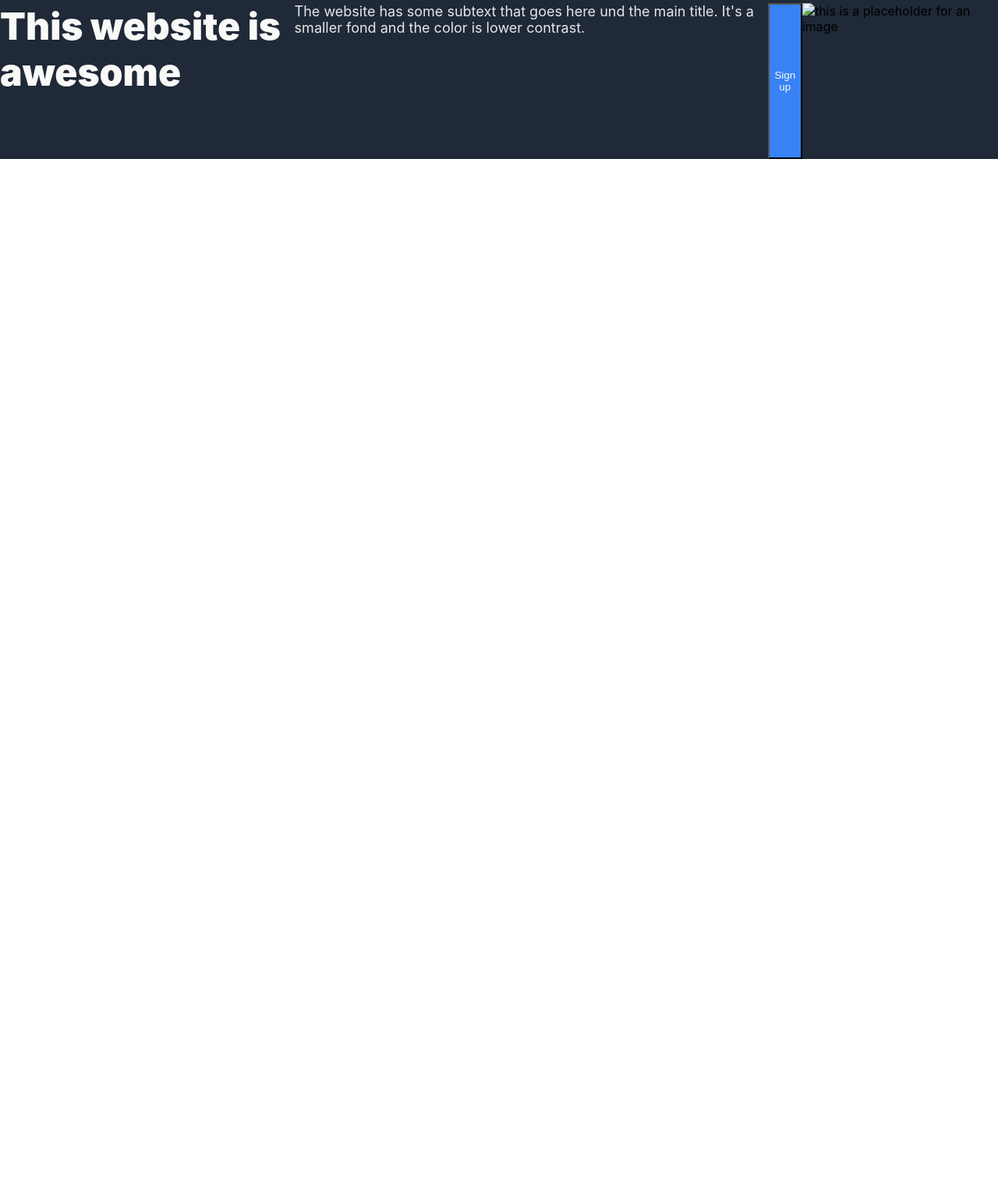
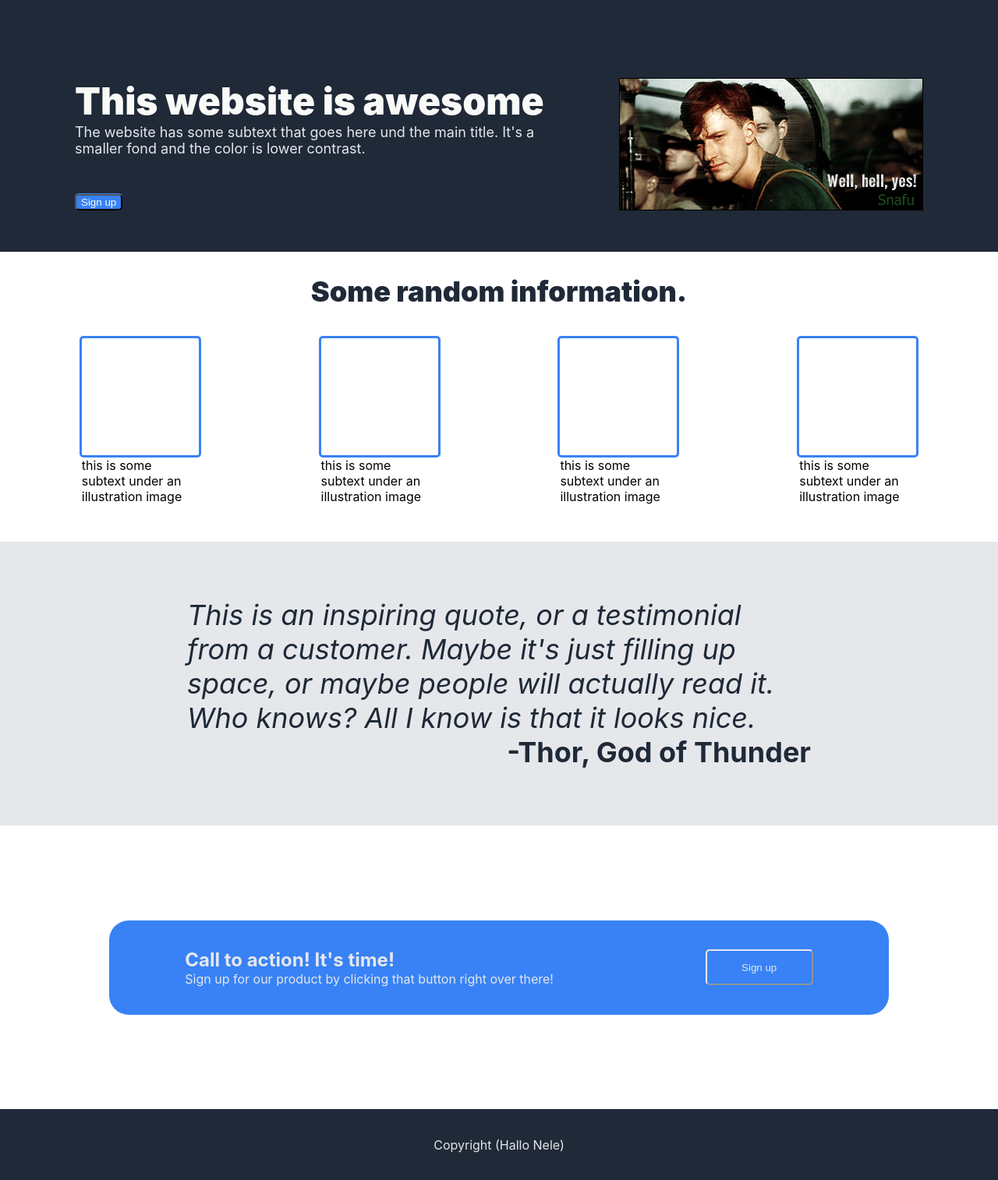
Before and after one commit to Snafubar1337/website_odin, a plain HTML site: page index.html in a window 1280 px wide. Shown: the part 41-1555 px from the top of the page at 78% size. Before the commit the page ends 800 px from the top, so only its background shows below. Drawn offline with Linux system fonts and the light colour scheme.

Commit message:
FINISH layout and styling

```diff
--- a/index.html
+++ b/index.html
@@ -22,27 +22,42 @@
             </div>
         </div>
         <div class="content">
-            <div class="headline">
-                This website is awesome
+            <div class="left-block">
+                <div class="headline">
+                    This website is awesome
+                </div>
+                <div class="subtext">
+                    The website has some subtext that goes here und the main title. It's a smaller fond and the color is lower contrast.
+                </div>
+                <div class="buttons"><button class="buttons">Sign up</button></div>
             </div>
-            <div class="subtext">
-                The website has some subtext that goes here und the main title. It's a smaller fond and the color is lower contrast.
-            </div>
-            <button class="signup">Sign up</button>
-            <img class="placeholder1" src="" alt="this is a placeholder for an image">
+            <img class="placeholder1" src="7YRucab.png" alt="this is a placeholder for an image">
         </div>
     </div>
     <div class="second_section">
-
+        <div class="title">Some random information.</div>
+        <div class="container-second">
+            <div class="text"><div class="pic"></div>this is some subtext under an illustration image</div>
+            <div class="text"><div class="pic"></div>this is some subtext under an illustration image</div>
+            <div class="text"><div class="pic"></div>this is some subtext under an illustration image</div>
+            <div class="text"><div class="pic"></div>this is some subtext under an illustration image</div>
+        </div>
     </div>
     <div class="third_section">
-
+        <div class="inspiring">This is an inspiring quote, or a testimonial from a customer. Maybe it's just filling up space, or maybe people will actually read it. Who knows? All I know is that it looks nice.</div>
+        <div class="quote">-Thor, God of Thunder</div>
     </div>
     <div class="fourth_section">
-
+        <div class="sub-button">
+            <div class="sub-left">
+                <div class="sub-title">Call to action! It's time!</div>
+                <div class="sub-content">Sign up for our product by clicking that button right over there!</div>
+            </div>
+            <div class="button-two"><button class="button-two">Sign up</button></div>
+        </div>
     </div>
     <div class="footer">
-
+        Copyright (Hallo Nele)
     </div>
 </body>
 </html>
--- a/styles.css
+++ b/styles.css
@@ -1,10 +1,20 @@
 body {
+    display: flex;
+    flex-direction: column;
     font-family: -apple-system, BlinkMacSystemFont, 'Segoe UI', Roboto, Oxygen, Ubuntu, Cantarell, 'Open Sans', 'Helvetica Neue', sans-serif;
     margin: 0;
+    flex: 1;
+    justify-content: center;
+}
+.fswidth{
+    max-width: 1920px;
+    margin-right: auto;
+    margin-left: auto;
+    display: inline-flex;
 }
 img{
-    width: 400px;
-    height: 200px;
+    width: 399;
+    height: 170;
 }
 ul {
     list-style-type: none;
@@ -16,7 +26,7 @@ li{
     margin-left: 8px;
 }
 a {
-    color: #F9FAF8;
+    color: #E5E7EB;
     text-decoration: none;
   }
 .header{
@@ -27,6 +37,7 @@ a {
 }
 .first_section{
     background-color: #1F2937;
+    height: 364px;
 }
 .left-links{
     font-size: 24px;
@@ -36,6 +47,11 @@ a {
     font-size: 48px;
     font-weight: 900;
     color: #F9FAF8;
+}
+.left-block{
+    display: flex;
+    flex-flow: column wrap;
+    align-items: stretch;
 }
 .subtext,
 .right-links{
@@ -48,8 +64,117 @@ a {
 }
 .content{
     display: flex;
+    justify-content: space-evenly;
+    margin: 48px;
+    padding: 48px;
+    gap: 48px;
+    flex: 1 1 auto;
 }
-.signup{
+.buttons{
     background-color: #3882F6;
     color: #F9FAF8;
+    border-radius: 5px;
+    flex: 0 1 auto;
+    align-self: flex-start;
+    margin-top: auto;
 }
+.title {
+    font-size: 36px;
+    font-weight: 900;
+    text-align:center;
+    margin: 29px;
+    margin-bottom: 35px;
+    color: #1F2937;
+  }
+
+.container-second {
+    display: flex;
+    justify-content: space-evenly;
+    gap: 52px;
+    margin-bottom: 48px;
+  }
+.pic{
+    height: 150px;
+    width: 150px;
+    border-style: solid;
+    border-radius: 5px;
+    border-color: #3882F6;
+}
+.text{
+    display: flex;
+    flex-direction: column;
+    max-width: 150px;
+    justify-content: center;
+    align-items: center;
+}
+.third_section{
+    display: flex;
+    flex-flow: column wrap;
+    justify-content: center;
+    padding: 48px;
+    background-color: #E5E7EB;
+    height: 268px;
+}
+.inspiring,
+.quote{
+    font-size: 36px;
+    color: #1F2937;
+    margin-left: 192px;
+    margin-right: 192px;
+}
+.inspiring{
+    font-style: italic;
+}
+.quote{
+    font-weight: bold;
+    align-self: flex-end;
+}
+.fourth_section{
+    display:flex;
+    align-items: center;
+    justify-content: center;
+    height: 364px;
+}
+.sub-button{
+    display:flex;
+    width: 1000px;
+    height: 121px;
+    background-color: #3882F6;
+    border-radius: 25px;
+    justify-content: space-around;
+    align-items: center;
+}
+.sub-left{
+    display:flex;
+    flex-flow: column wrap;
+    justify-content: center;
+    align-content: center;
+}
+.sub-title{
+    font-size: 24px;
+    font-weight: bold;
+    color:#E5E7EB;
+}
+.sub-content{
+    font-size: 16px;
+    color:#E5E7EB;
+}
+.button-two{
+    background-color: #3882F6;
+    color: #E5E7EB;
+    border-radius: 5px;
+    flex: 0 1 auto;
+    border-color: #E5E7EB;
+    height: 46px;
+    width: 138px;
+    align-self:center;
+}
+.footer{
+    display:flex;
+    background-color: #1F2937;
+    color:#E5E7EB;
+    justify-content: center;
+    align-content: center;
+    align-items: center;
+    height: 91px;
+}
```
